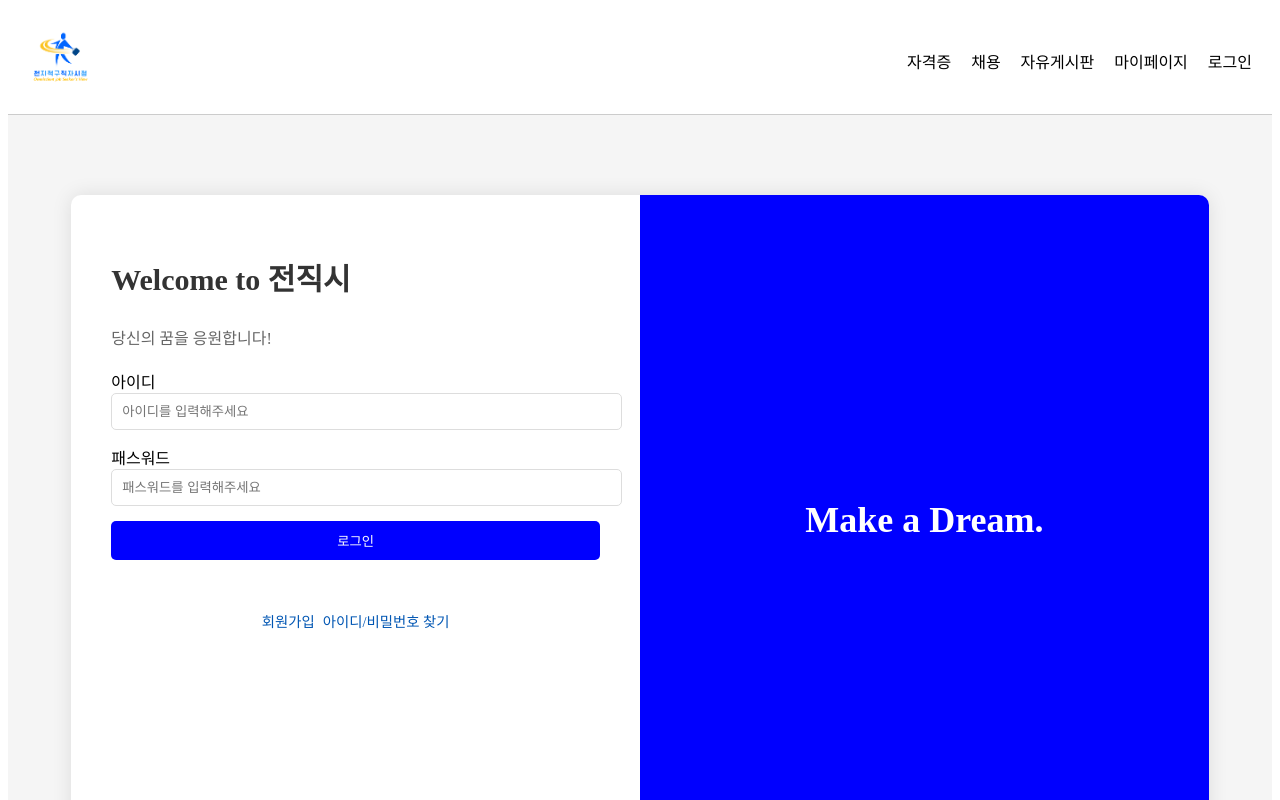
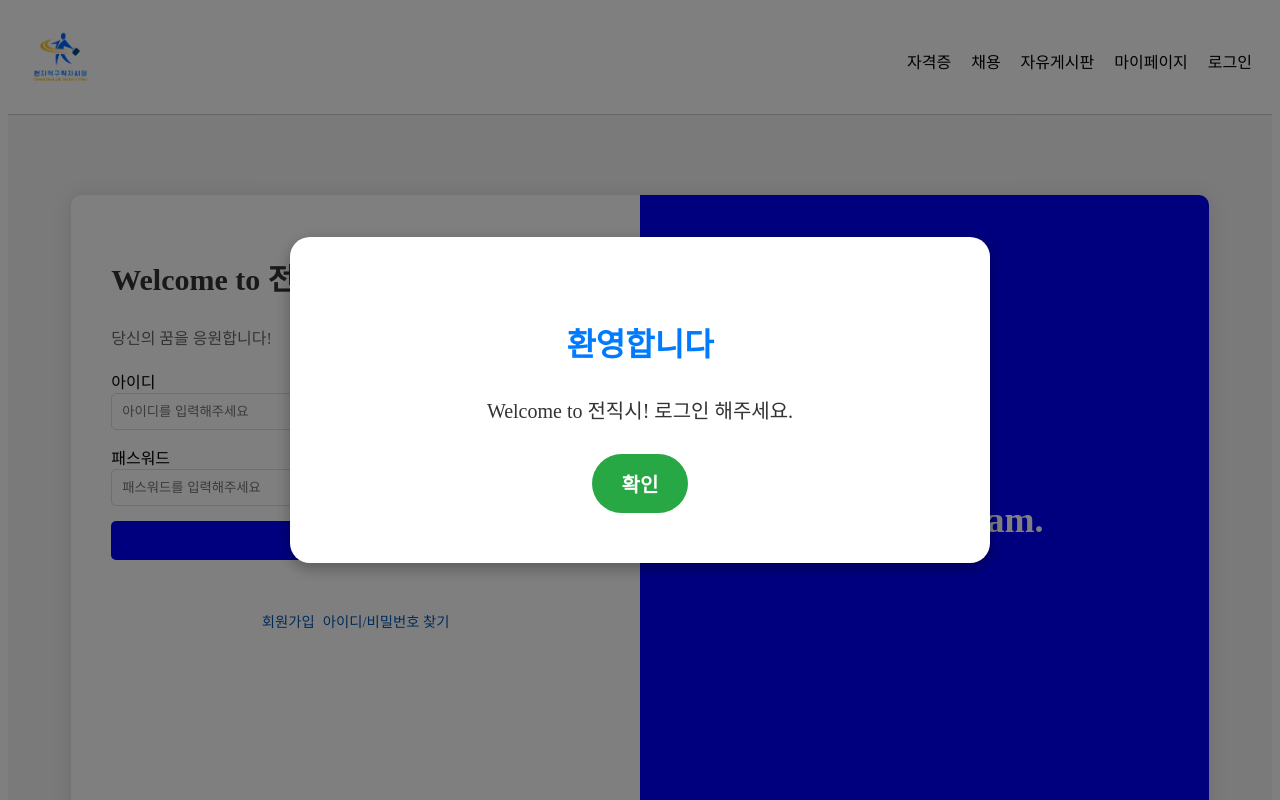
Before and after one commit to Omniscient-Job-Project/Omniscient-Front, a Vue app: page /login in a window 1280 px wide. Shown: the top 800 px of the page. Built offline with nearby package versions, Linux system fonts and the light colour scheme; no server answers.

Commit message:
update model

```diff
--- a/src/components/header/header.vue
+++ b/src/components/header/header.vue
@@ -15,8 +15,23 @@
        @click.prevent="handleAuth">
         {{ isLoggedIn ? '로그아웃' : '로그인' }}
       </RouterLink>
+    </nav>
 
-    </nav>
+    <!-- 모달 컴포넌트 -->
+    <div v-if="showModal" class="modal-overlay" @click="closeModal">
+      <div class="modal-content" @click.stop>
+        <h3><i :class="modalIcon"></i> {{ modalTitle }}</h3>
+        <p>{{ modalMessage }}</p>
+        <div class="modal-actions">
+          <button @click="confirmModal" class="confirm-button">
+            <i class="fas fa-check"></i> 확인
+          </button>
+          <button @click="closeModal" class="cancel-button">
+            <i class="fas fa-times"></i> 취소
+          </button>
+        </div>
+      </div>
+    </div>
   </header>
 </template>
 
@@ -25,34 +40,62 @@ import { RouterLink } from 'vue-router';
 import '@/assets/css/header.css';
 import { useAuthStore } from '@/stores/auth'; // auth 스토어 임포트
 import { useRouter } from 'vue-router';
-import { computed } from 'vue';
-
-
+import { computed, ref } from 'vue';
 
 const authStore = useAuthStore();
 const router = useRouter(); // 라우터 사용
 
-
 // computed로 로그인 상태 확인
 const isLoggedIn = computed(() => authStore.isLoggedIn);
 
+// 모달 관련 상태
+const showModal = ref(false);
+const modalTitle = ref('');
+const modalMessage = ref('');
+const modalIcon = ref('');
+const modalConfirmAction = ref(null);
+
+// 모달 열기 함수
+const openModal = (title, message, icon, confirmAction) => {
+  modalTitle.value = title;
+  modalMessage.value = message;
+  modalIcon.value = icon;
+  modalConfirmAction.value = confirmAction;
+  showModal.value = true;
+};
+
+// 모달 닫기 함수
+const closeModal = () => {
+  showModal.value = false;
+  modalConfirmAction.value = null;
+};
+
+// 모달 확인 함수
+const confirmModal = () => {
+  if (modalConfirmAction.value) {
+    modalConfirmAction.value();
+  }
+  closeModal();
+};
+
+// 인증 처리 함수 (로그인/로그아웃)
 const handleAuth = () => {
   if (authStore.isLoggedIn) {
-    // 로그아웃 확인창 띄우기
-    const confirmation = confirm('정말 로그아웃 하시겠습니까?');
-
-    if (confirmation) {
+    // 로그아웃 확인 모달 띄우기
+    openModal(
+      '로그아웃 확인',
+      '정말 로그아웃 하시겠습니까?',
+      'fas fa-sign-out-alt',
+      () => {
         authStore.logout(); // 로그아웃 처리
         console.log('로그아웃 처리 완료');
         router.push('/login'); // 로그아웃 후 로그인 페이지로 이동
-    } else {
-      console.log('로그아웃 취소');
       }
+    );
   } else {
     router.push('/login'); // 로그인 페이지로 이동
   }
 };
-
 </script>
 
 <style scoped>
@@ -70,4 +113,75 @@ const handleAuth = () => {
   object-fit: contain; /* 이미지 비율 유지하면서 컨테이너에 맞추기 */
   cursor: pointer; /* 클릭 시 포인터 커서 변경 */
 }
+
+/* 모달 스타일 */
+.modal-overlay {
+  position: fixed;
+  top: 0;
+  left: 0;
+  right: 0;
+  bottom: 0;
+  background-color: rgba(0, 0, 0, 0.5);
+  display: flex;
+  justify-content: center;
+  align-items: center;
+  z-index: 1000;
+}
+
+.modal-content {
+  background-color: #fff;
+  padding: 30px;
+  border-radius: 10px;
+  box-shadow: 0 4px 6px rgba(0, 0, 0, 0.1);
+  max-width: 400px;
+  width: 90%;
+  text-align: center;
+}
+
+.modal-content h3 {
+  color: #007bff;
+  font-size: 24px;
+  margin-bottom: 20px;
+}
+
+.modal-content p {
+  font-size: 18px;
+  margin-bottom: 20px;
+  color: #333;
+}
+
+.modal-actions {
+  display: flex;
+  justify-content: center;
+  gap: 20px;
+}
+
+.confirm-button,
+.cancel-button {
+  padding: 10px 20px;
+  border: none;
+  border-radius: 5px;
+  font-size: 16px;
+  font-weight: bold;
+  cursor: pointer;
+  transition: all 0.3s ease;
+}
+
+.confirm-button {
+  background-color: #28a745;
+  color: white;
+}
+
+.confirm-button:hover {
+  background-color: #218838;
+}
+
+.cancel-button {
+  background-color: #dc3545;
+  color: white;
+}
+
+.cancel-button:hover {
+  background-color: #c82333;
+}
 </style>
--- a/src/components/index.vue
+++ b/src/components/index.vue
@@ -2,8 +2,8 @@
   <div class="main-container">
     <!-- 히어로 섹션 -->
     <section class="hero">
-    <h2 class="hero-title">당신의 꿈을 위한 첫걸음</h2>
-    <p class="hero-subtitle">수천 개의 채용 정보에서 당신에게 맞는 직업을 찾아보세요</p>
+    <h2 class="hero-title">당신의 내일이 더 빛날 수 있도록, 오늘부터 시작하세요</h2>
+    <p class="hero-subtitle">수천 개의 채용 정보 중 당신에게 딱 맞는 직업을 함께<br>찾아드리겠습니다.</p>
     <div class="search-bar">
       <input type="text" v-model="searchTerm" placeholder="직무, 회사, 키워드 검색" class="search-input" @input="searchJobs">
       <button @click="searchJobs" class="search-button">
--- a/src/components/login/login.vue
+++ b/src/components/login/login.vue
@@ -50,25 +50,61 @@
         </div>
       </div>
     </div>
+
+<!-- 개선된 모달 컴포넌트 -->
+<div v-if="showModal" class="modal-overlay" @click="closeModal">
+      <div class="modal-content" @click.stop>
+        <h3><i :class="modalIcon"></i> {{ modalTitle }}</h3>
+        <p>{{ modalMessage }}</p>
+        <div class="modal-actions">
+          <button @click="closeModal" class="confirm-button">
+            <i class="fas fa-check"></i> 확인
+          </button>
+        </div>
+      </div>
+    </div>
   </div>
-
-
-
 </template>
 
 <script setup>
-import { ref, onMounted, defineEmits } from 'vue';
+import { ref, onMounted } from 'vue';
 import { useRouter } from 'vue-router';
 import axios from 'axios';
 import { useAuthStore } from '@/stores/auth';
 import FindAccountModal from './findAccount.vue';
 
 const API_URL = import.meta.env.VITE_API_URL;
-const emit = defineEmits();
 const userId = ref('');
 const password = ref('');
 const router = useRouter();
 const authStore = useAuthStore();
+const modalConfirmAction = ref(null);
+
+// 모달 관련 상태
+const showModal = ref(false);
+const modalTitle = ref('');
+const modalMessage = ref('');
+const modalIcon = ref('');
+
+// 모달 열기 함수
+const openModal = (title, message, icon = 'fas fa-info-circle', onConfirm = null) => {
+  modalTitle.value = title;
+  modalMessage.value = message;
+  modalIcon.value = icon;
+  showModal.value = true;
+  if (onConfirm) {
+    modalConfirmAction.value = onConfirm;
+  }
+};
+
+// 모달 닫기 함수
+const closeModal = () => {
+  showModal.value = false;
+  if (modalConfirmAction.value) {
+    modalConfirmAction.value();
+    modalConfirmAction.value = null;
+  }
+};
 
 // 로그인 요청 처리
 const handleSubmit = async () => {
@@ -89,8 +125,10 @@ const handleSubmit = async () => {
       axios.defaults.headers.common['Authorization'] = `Bearer ${accessToken}`;
       authStore.login(accessToken);
       console.log('로그인 상태:', authStore.isLoggedIn);
-      alert('로그인 성공!');
-      router.push('/');
+      openModal('로그인 성공', '로그인에 성공했습니다!', 'fas fa-check-circle');
+      setTimeout(() => {
+        router.push('/');
+      }, 1500);
     }
   } catch (error) {
     console.error('로그인 오류:', error);
@@ -108,18 +146,17 @@ const handleSubmit = async () => {
         errorMessage = error.response.data.error;
       }
 
-      alert(`로그인 실패: ${errorMessage}`);
+      openModal('로그인 실패', `로그인 실패: ${errorMessage}`, 'fas fa-exclamation-circle');
     } else if (error.request) {
       console.error('Request:', error.request);
-      alert('서버에 연결할 수 없습니다. 네트워크 연결을 확인해주세요.');
+      openModal('연결 오류', '서버에 연결할 수 없습니다. 네트워크 연결을 확인해주세요.', 'fas fa-wifi');
     } else {
       console.error('Error message:', error.message);
-      alert('로그인 처리 중 오류가 발생했습니다.');
+      openModal('오류', '로그인 처리 중 오류가 발생했습니다.', 'fas fa-exclamation-triangle');
     }
   }
 };
 
-// 토큰 갱신 함수
 const refreshAccessToken = async () => {
   try {
     const refreshToken = localStorage.getItem('refreshToken');
@@ -136,21 +173,14 @@ const refreshAccessToken = async () => {
 
 // 로그아웃 처리
 const logout = () => {
-  // 로그아웃 확인 창 표시
-  const confirmation = confirm('정말 로그아웃 하시겠습니까?');
-
-  if (confirmation) {
-    // 사용자가 확인을 누른 경우 로그아웃 진행
+  openModal('로그아웃 확인', '정말 로그아웃 하시겠습니까?', 'fas fa-sign-out-alt', () => {
+    // 실제 로그아웃 처리
     localStorage.removeItem('token');
     localStorage.removeItem('refreshToken');
     delete axios.defaults.headers.common['Authorization'];
-    authStore.logout();  // Pinia 스토어 업데이트
-    alert('로그아웃 되었습니다.');  // 로그아웃 성공 알림 추가
+    authStore.logout();
     router.push('/login');
-  } else {
-    // 사용자가 취소를 누른 경우 로그아웃 취소
-    alert('로그아웃이 취소되었습니다.');
-  }
+  });
 };
 
 // Axios 요청 인터셉터 설정
@@ -191,7 +221,7 @@ onMounted(() => {
     console.log('토큰이 존재하여 로그인 상태로 설정됨');
   } else {
     console.log('토큰이 없음, 로그아웃 상태');
-    alert('Welcome to 전직시! 로그인 해주세요.');
+    openModal('환영합니다', 'Welcome to 전직시! 로그인 해주세요.');
   }
   console.log('초기 로그인 상태:', authStore.isLoggedIn);
 });
@@ -204,8 +234,6 @@ const openFindAccountModal = () => {
   }
 };
 </script>
-
-
 
 <style>
 .auth-container {
@@ -307,4 +335,82 @@ text-decoration: none; /* 호버 시에도 밑줄 없음 */
 font-size: 36px;
 margin-bottom: 20px;
 }
+
+.modal-overlay {
+  position: fixed;
+  top: 0;
+  left: 0;
+  right: 0;
+  bottom: 0;
+  background-color: rgba(0, 0, 0, 0.5);
+  display: flex;
+  justify-content: center;
+  align-items: center;
+  z-index: 1000;
+}
+
+.modal-content {
+  background-color: #fff;
+  padding: 50px;
+  border-radius: 20px;
+  box-shadow: 0 5px 15px rgba(0, 0, 0, 0.3);
+  max-width: 600px;
+  width: 90%;
+  text-align: center;
+}
+
+.modal-content h3 {
+  color: #007bff;
+  font-size: 32px;
+  margin-bottom: 30px;
+}
+
+.modal-content p {
+  font-size: 20px;
+  margin-bottom: 30px;
+  color: #333;
+}
+
+.modal-actions {
+  display: flex;
+  justify-content: center;
+  gap: 30px;
+}
+
+.confirm-button {
+  padding: 15px 30px;
+  border: none;
+  border-radius: 30px;
+  font-size: 20px;
+  font-weight: bold;
+  cursor: pointer;
+  transition: all 0.3s ease;
+  background-color: #28a745;
+  color: white;
+}
+
+.confirm-button:hover {
+  background-color: #218838;
+  transform: translateY(-2px);
+  box-shadow: 0 4px 8px rgba(0, 0, 0, 0.2);
+}
+
+@media (max-width: 768px) {
+  .modal-content {
+    padding: 40px;
+  }
+
+  .modal-content h3 {
+    font-size: 28px;
+  }
+
+  .modal-content p {
+    font-size: 18px;
+  }
+
+  .confirm-button {
+    padding: 12px 24px;
+    font-size: 18px;
+  }
+}
 </style>
```
Lines whose indentation alone changed are shown as unchanged.
